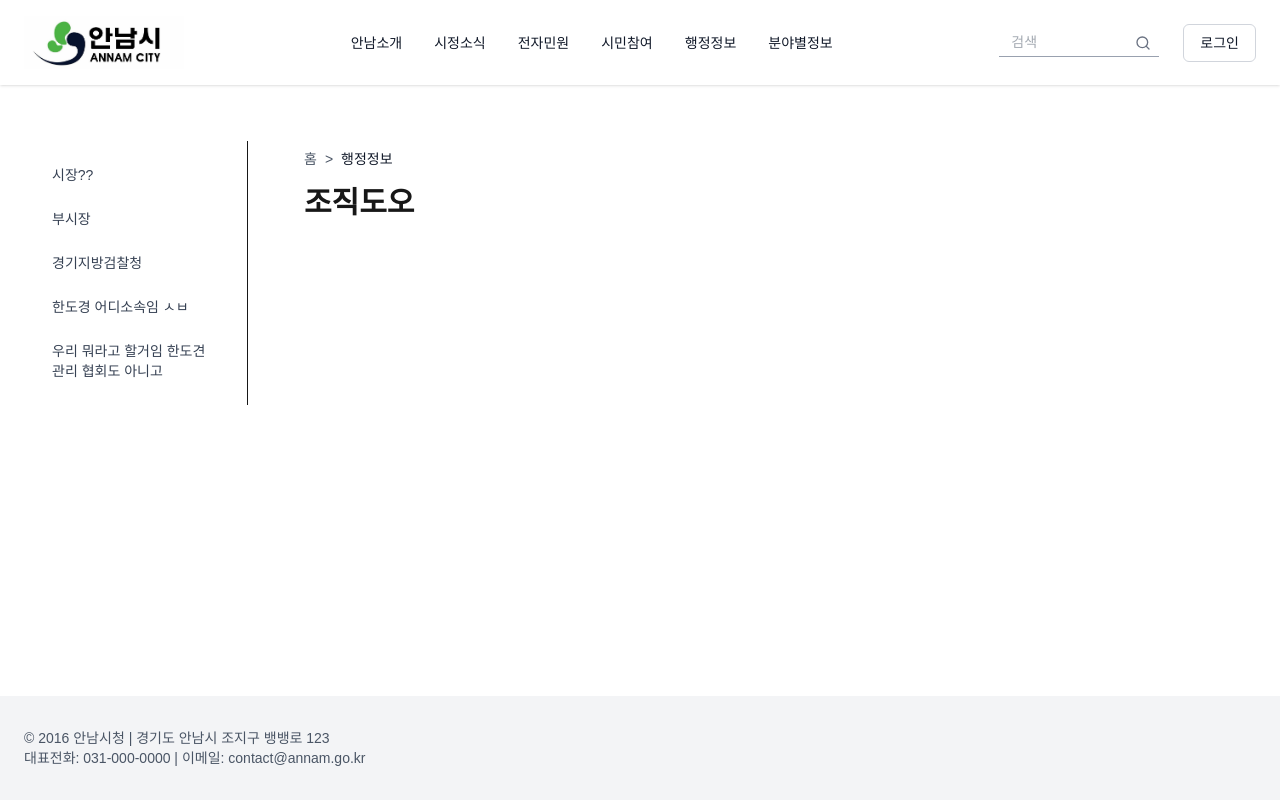
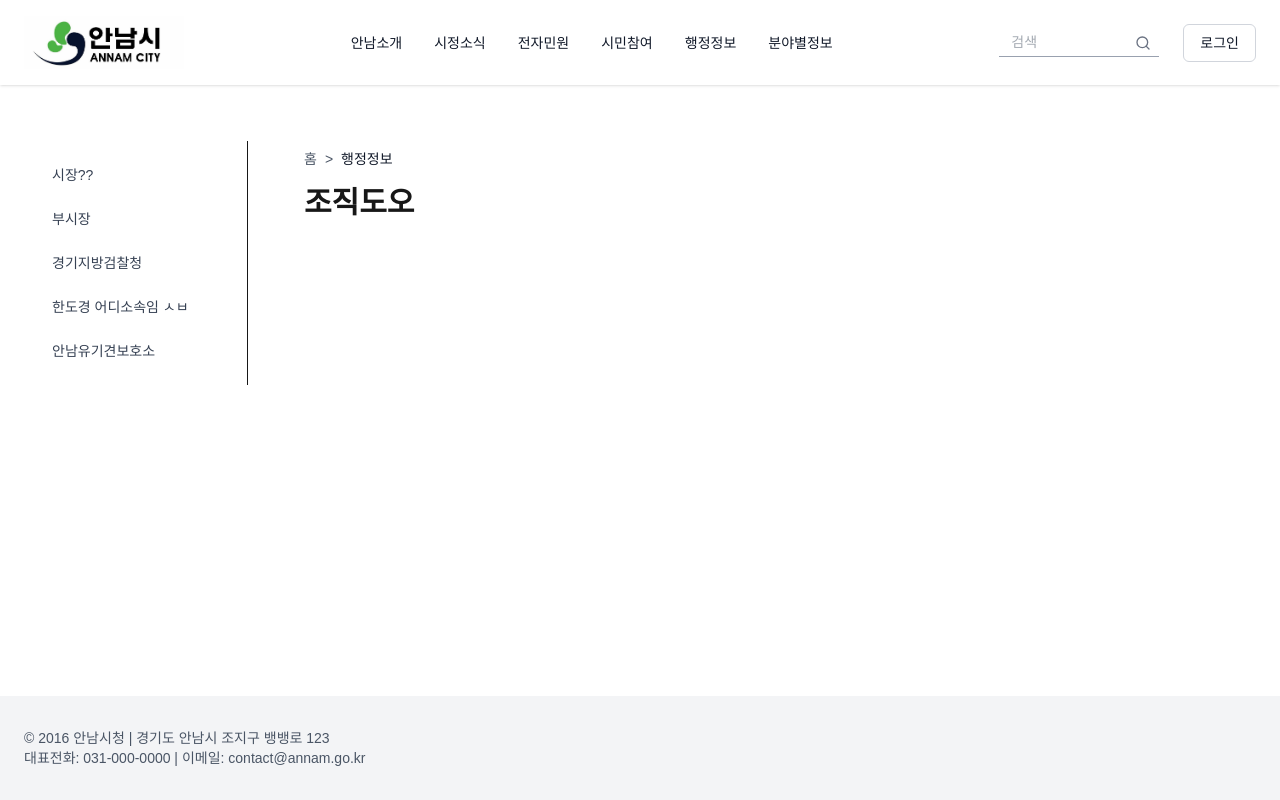
Before and after one commit to lucykim05/Annamcity, a Next.js app: page /organization in a window 1280 px wide. Built offline with nearby package versions, Linux system fonts and the light colour scheme.

Commit message:
chore: change name

```diff
--- a/src/app/organization/layout.tsx
+++ b/src/app/organization/layout.tsx
@@ -5,10 +5,10 @@ const aboutMenu = [
   { href: '/organization/시장', label: '시장??' },
   { href: '/news/press', label: '부시장' },
   { href: '/news/media', label: '경기지방검찰청' },
-  { href: '/organization/한도경', label: '한도경 어디소속임 ㅅㅂ' },
+  { href: '/organization/police', label: '한도경 어디소속임 ㅅㅂ' },
   {
-    href: '/organization/한도견',
-    label: '우리 뭐라고 할거임 한도견 관리 협회도 아니고',
+    href: '/organization/us',
+    label: '안남유기견보호소',
   },
 ];
 
```
